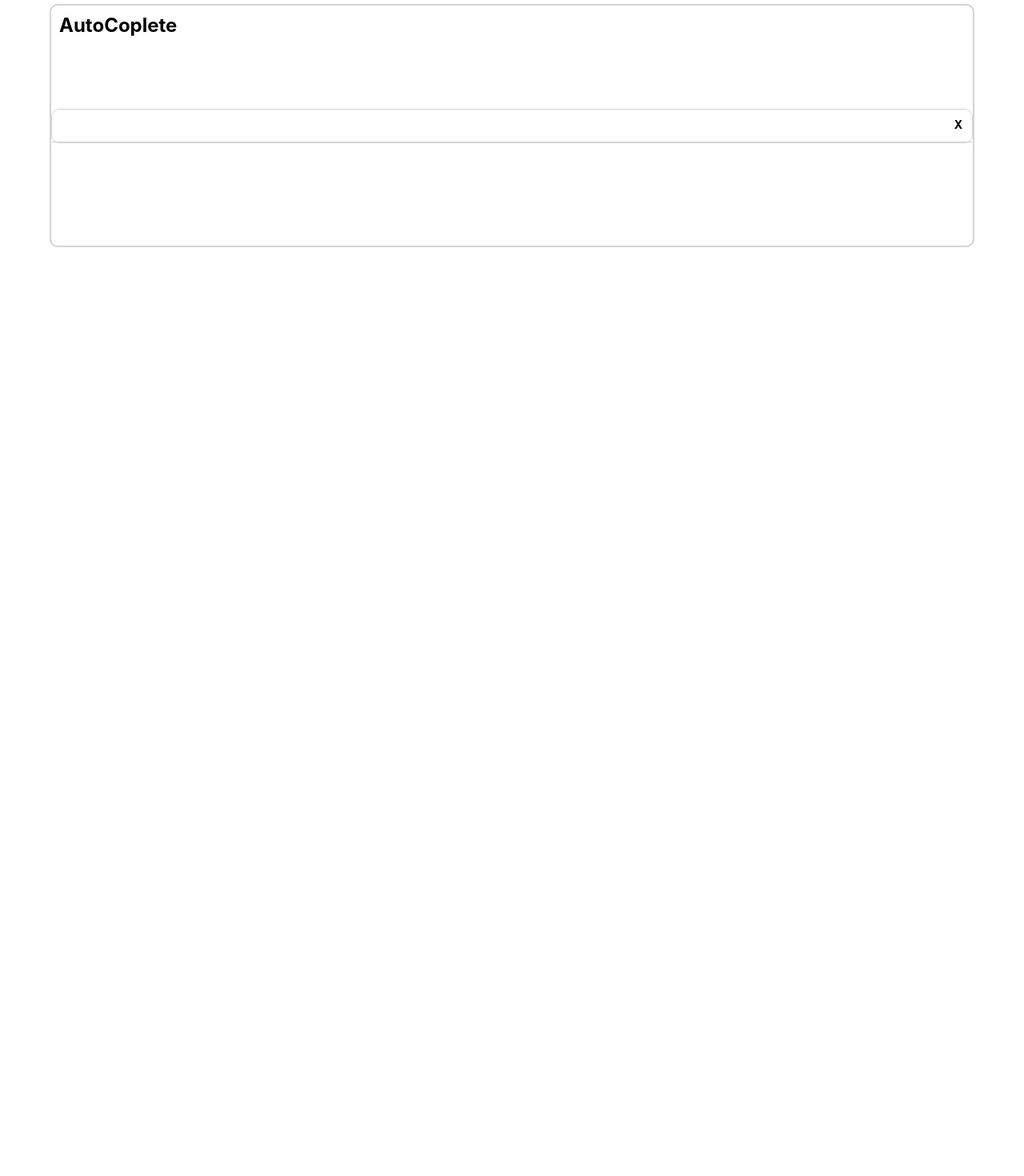
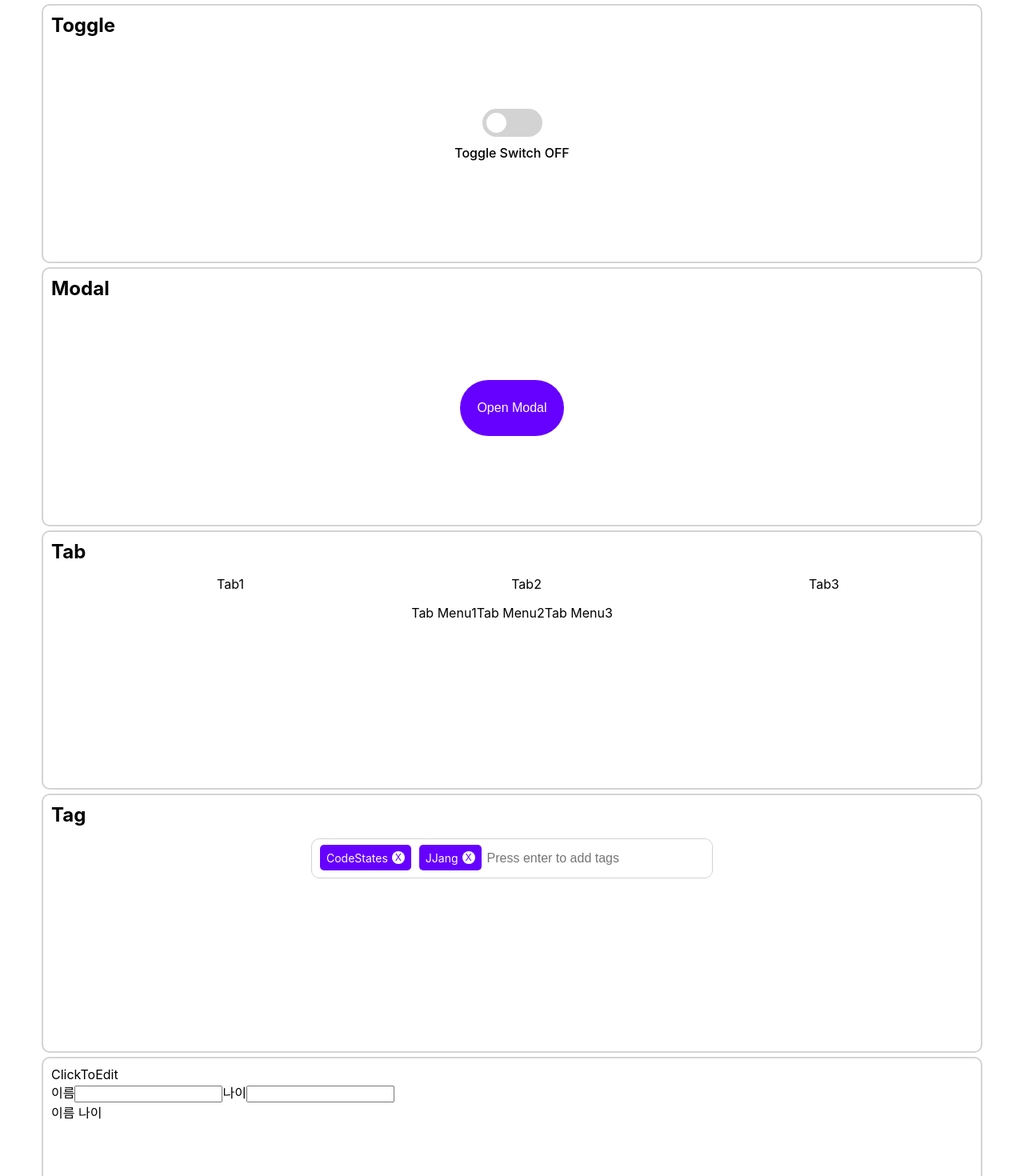
Before and after one commit to guno517/wanted_pre_onboarding, a React (Create React App) app: page / in a window 1280 px wide. Shown: the top 1470 px of the page at 80% size. Before the commit the page ends 800 px from the top, so only its background shows below. Built offline with nearby package versions, Linux system fonts and the light colour scheme.

Commit message:
모든 컴포넌트 렌더링

```diff
--- a/src/App.js
+++ b/src/App.js
@@ -10,11 +10,11 @@ function App() {
 
   return (
     <div className="App">
-      {/*<Toggle />
+      <Toggle />
       <Modal />
       <Tab />
       <Tag />
-      <ClickToEdit />*/}
+      <ClickToEdit />
       <AutoComplete inputText={inputText} />
     </div>
   );
```
